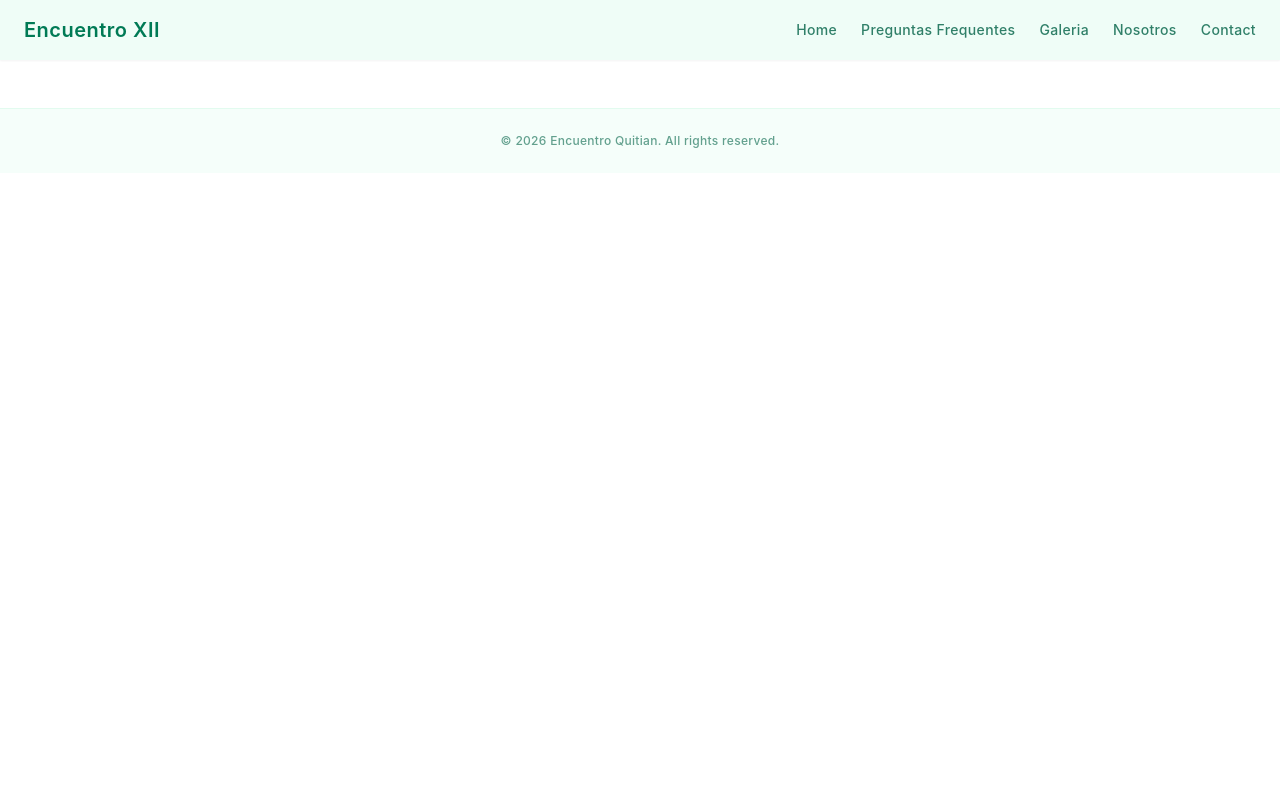
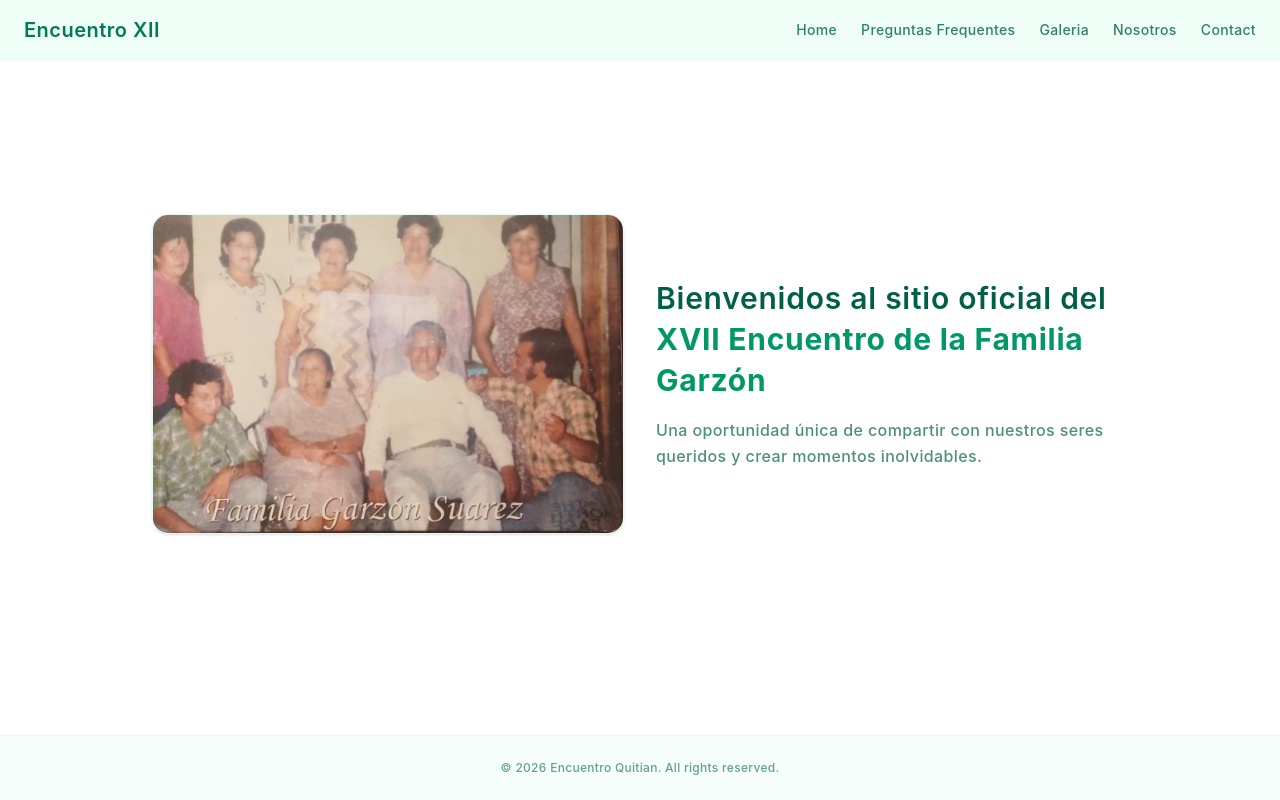
Before and after one commit to gquitian-design/encuentro_site, a React (Vite) app: page / in a window 1280 px wide. Built offline with nearby package versions, Linux system fonts and the light colour scheme.

Commit message:
finished the homepage and the styling

```diff
--- a/src/pages/HomePage.jsx
+++ b/src/pages/HomePage.jsx
@@ -1,12 +1,34 @@
 import { useNavigate } from 'react-router-dom';
 import Footer from "../components/Footer";
 import Header from "../components/Header";
+
+import mainPic from '../images/main_pic.jpeg';
 
 function HomePage() {
     return(
         <div className="min-h-screen flex flex-col bg-white transition-colors">
             <Header />
+            <div className="flex-grow flex flex-col md:flex-row items-center justify-center max-w-5xl mx-auto px-6 py-12 gap-8 font-sans antialiased">
+                <div className="w-full md:w-1/2 flex justify-center md:justify-end">
+                    <img
+                        className="h-80 w-auto object-cover rounded-2xl shadow-sm border border-emerald-100/60 transition-transform duration-300 hover:scale-[1.01]"
+                        src={mainPic}
+                        alt="main site pic"
+                    />
+                </div>
 
+                <div className="w-full md:w-1/2 text-center md:text-left space-y-4">
+                    <h2 className="text-2xl md:text-3xl font-semibold tracking-wide text-emerald-800 leading-snug">
+                        Bienvenidos al sitio oficial del <br />
+                        <span className="text-emerald-600 font-bold">XVII Encuentro de la Familia Garzón</span>
+                    </h2>
+
+                    <p className="text-sm md:text-base font-medium text-emerald-800/70 tracking-wide max-w-md leading-relaxed">
+                        Una oportunidad única de compartir con nuestros seres queridos y crear momentos inolvidables.
+                    </p>
+
+                </div>
+            </div>
             <Footer />
         </div>
     );
```
Also changed, not shown: src/images/529EA9CF-2DCC-41B2-B163-C0343A99D589.jpeg (deleted), src/images/main_pic.jpeg (added).
